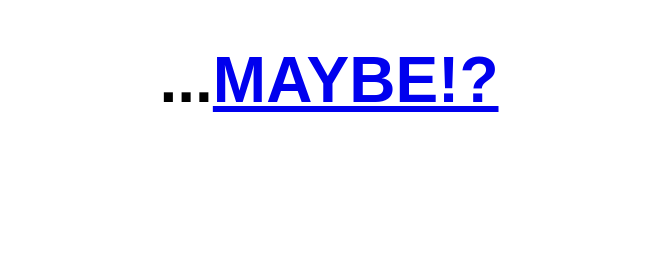
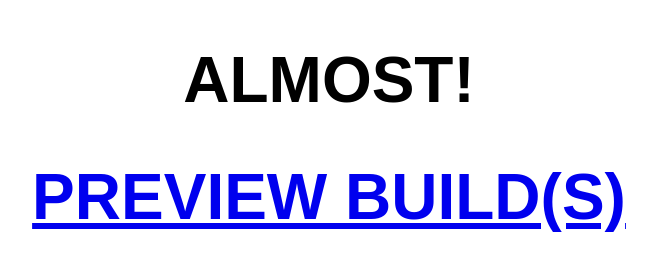
Before and after one commit to andoowhy/arewenestedprefabsyet.github.io, a plain HTML site: page index.html in a window 1280 px wide. Shown: the whole page, without its empty margins (311-968 px from the left). Drawn offline with Linux system fonts and the light colour scheme.

Commit message:
Update index.html

```diff
--- a/index.html
+++ b/index.html
@@ -5,7 +5,10 @@
 </head>
 <body style="font-family: Arial,Helvetica Neue,Helvetica,sans-serif; font-size: xx-large;" >
   <h1 style="text-align: center" >
-    ...<a href="https://twitter.com/unity3d/status/975917106532372481">MAYBE!?</a<
+    ALMOST!
+  </h1>
+  <h1 style="text-align: center" >
+    <a href="https://unity3d.com/prefabs">PREVIEW BUILD(S)</a>
   </h1>
 </body>
 </html>
```
